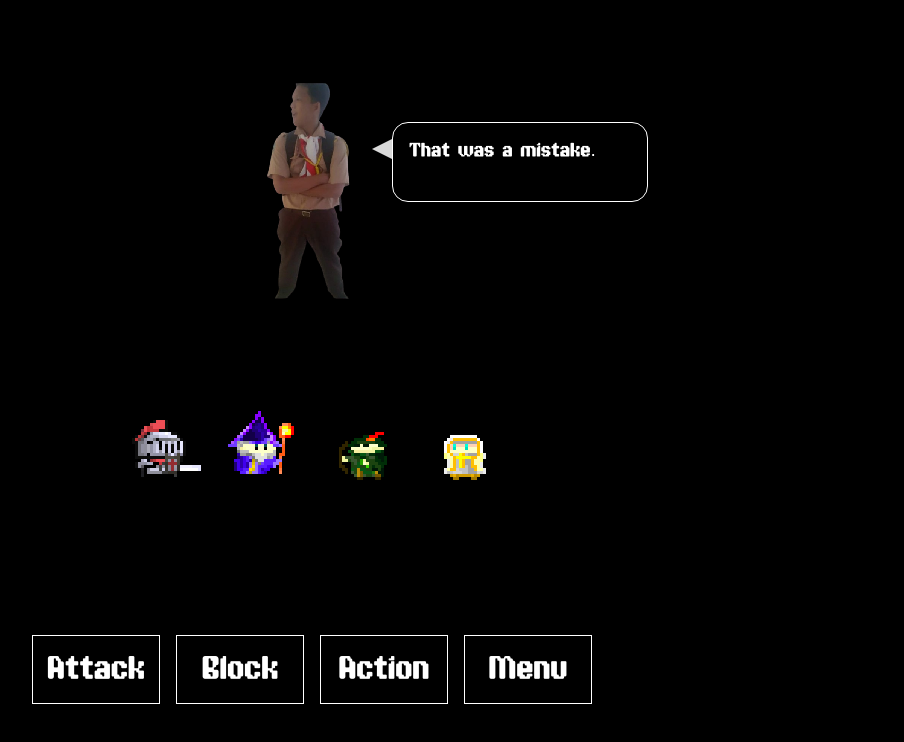
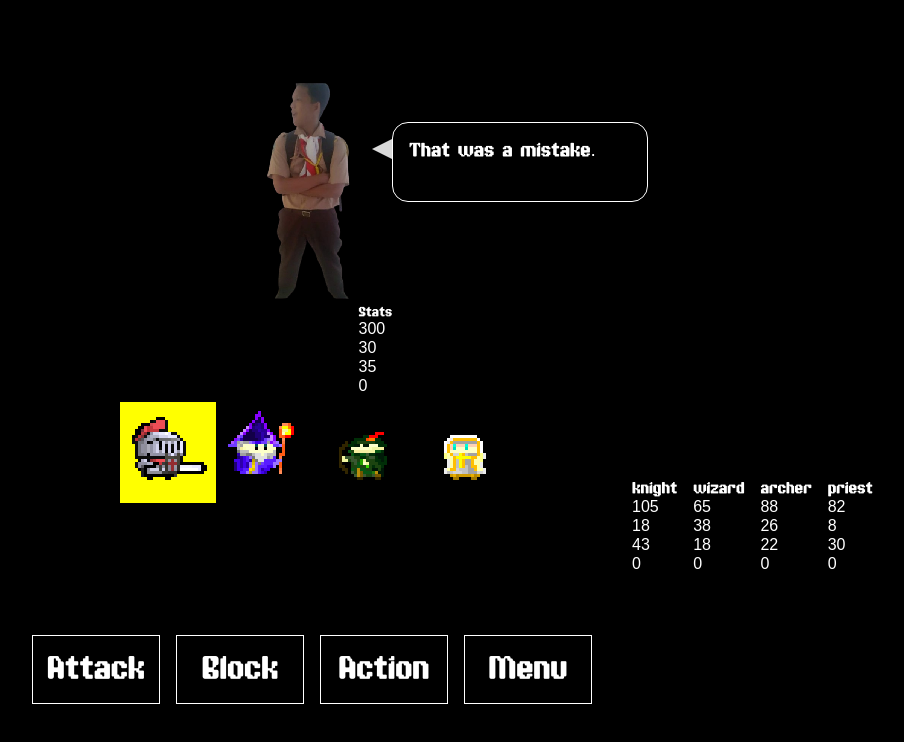
Before and after one commit to Mikelolpo10/RPG-Game, a React (Vite) app: page / in a window 1280 px wide. Shown: the top 742 px of the page, without its empty margins (328-1232 px from the left). Built offline with nearby package versions, Linux system fonts and the light colour scheme.

Commit message:
Render character dan player action pakai looping object

```diff
--- a/src/App.css
+++ b/src/App.css
@@ -24,6 +24,27 @@ main {
   cursor: pointer;
 }
 
+.character {
+  cursor: pointer;
+}
+
+.character.is-active {
+  background-color: yellow;
+}
+
 img {
   width: 96px;
 }
+
+aside {
+  position: absolute;
+  bottom: 0;
+  right: 0;
+  height: 20rem;
+  width: 20rem;
+}
+
+#player-stats {
+  display: flex;
+  gap: 1rem;
+}
--- a/src/App.jsx
+++ b/src/App.jsx
@@ -7,12 +7,16 @@ import wizard from './assets/wizard.png'
 import archer from './assets/archer.png'
 import priest from './assets/priest.png'
 import './App.css'
-import { head } from 'motion/react-client'
 
 function App() {
-  const turnOver = useRef(false)
-  // const { selectedChar, setSelectedChar } = useState('')
-  const initialState = {
+  const [selectedChar, setSelectedChar] = useState('knight')
+  const images = {
+    knight,
+    wizard,
+    archer,
+    priest,
+  }
+  const initialStats = {
     characters: {
       knight: { name: 'knight', health: 105, damage: 18, defense: 43, critChance: 0 },
       wizard: { name: 'wizard', health: 65, damage: 38, defense: 18, critChance: 0 },
@@ -27,11 +31,13 @@ function App() {
       critChange: 0
     }
   }
+  const [state, dispatch] = useReducer(reducer, initialStats)
 
-  //Testing
+  // Testing
   useEffect(() => {
     console.log(state)
-  }, [initialState])
+    console.log(selectedChar)
+  }, [initialStats])
 
   function reducer(state, action) {
     switch (action.type) {
@@ -40,24 +46,30 @@ function App() {
       case 'BLOCK':
         return playerBlock(state, action)
 
-
       default:
         console.log(`idk`)
         return state
     }
   }
-
-  const [state, dispatch] = useReducer(reducer, initialState)
-
   return (
+    <>
       <main>
-      <Enemy />
+        <Enemy
+          stats={state.enemy}
+        />
 
         <div id="player-characters-container">
-        <img src={knight} alt="" style={{ transform: 'scaleX(-1)' }} />
-        <img src={wizard} alt="" style={{ transform: 'scaleX(-1)' }} />
-        <img src={archer} alt="" />
-        <img src={priest} alt="" />
+          {Object.entries(state.characters).map(([name], index) => {
+            return (
+              <div key={name} className={`character ${name === selectedChar ? 'is-active': ''}`} onClick={() => setSelectedChar(name)}>
+                <img
+                  src={images[name]}
+                  alt={name}
+                  style={index <= 1 ? { transform: 'scaleX(-1)' } : {}}
+                />
+              </div>
+            )
+          })}
         </div>
 
         <div id="player-action-container">
@@ -66,7 +78,20 @@ function App() {
           <PlayerAction action='Action' />
           <PlayerAction action='Menu' />
         </div>
+
+        <aside>
+          <div id="player-stats">
+            {Object.entries(state.characters).map(([charName, charStats]) => (
+              <div key={charName}>
+                {Object.entries(charStats).map(([statName, value]) => (
+                  <p key={statName}>{value}</p>
+                ))}
+              </div>
+            ))}
+          </div>
+        </aside>
       </main>
+    </>
   )
 }
 
--- a/src/components/Enemy.css
+++ b/src/components/Enemy.css
@@ -30,3 +30,8 @@
   border-bottom: 10px solid transparent;
   border-right: 20px solid rgb(217, 217, 217);
 }
+
+#enemy-debug-stats {
+  position: absolute;
+  right: 0;
+}
--- a/src/components/Enemy.jsx
+++ b/src/components/Enemy.jsx
@@ -2,7 +2,7 @@ import { useState, useEffect, useMemo } from 'react';
 import enemyImg from '../assets/enemy.png'
 import './Enemy.css'
 
-export default function Enemy() {
+export default function Enemy({stats}) {
   const enemyLines = {
     taunt: [
       "Well, look what we have here.",
@@ -59,6 +59,13 @@ export default function Enemy() {
         <div id="dialog-arrow"></div>
         {enemyLine.length !== 0 ? enemyLine : ''}
       </div>
+      <div id='enemy-debug-stats'>
+        <h5>Stats</h5>
+        <p>{stats.health}</p>
+        <p>{stats.damage}</p>
+        <p>{stats.defense}</p>
+        <p>{stats.critChange}</p>
+      </div>
     </div>
   )
 }
--- a/src/logic.js
+++ b/src/logic.js
@@ -1,4 +1,3 @@
-import { head } from "motion/react-client"
 
 export function playerAttack(state, action) {
   const attacker = state.characters[action.payload.attacker]
```
Lines whose indentation alone changed are shown as unchanged.
